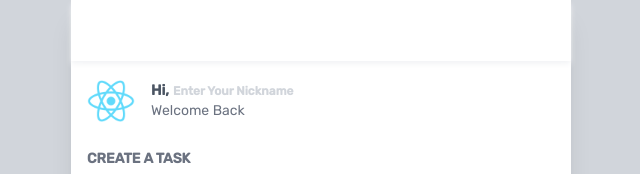
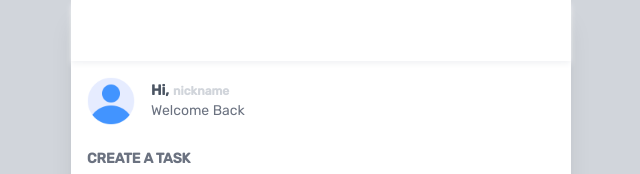
Before and after one commit to Yurex12/todo-app, a React (Create React App) app: page / in a window 1280 px wide. Shown: the top 174 px of the page, without its empty margins (319-959 px from the left). Built offline with nearby package versions, Linux system fonts and the light colour scheme; some icons are missing.

Commit message:
little changes

```diff
--- a/public/index.html
+++ b/public/index.html
@@ -27,7 +27,6 @@
     <title>Todo App</title>
   </head>
   <body>
-    <!-- <img src="user.png" alt="pic" /> -->
     <noscript>You need to enable JavaScript to run this app.</noscript>
     <div id="root"></div>
     <!--
--- a/src/components/User.jsx
+++ b/src/components/User.jsx
@@ -10,8 +10,7 @@ function User() {
   return (
     <div className='flex items-center gap-x-4 px-4 py-4'>
       <div className='w-12 h-12'>
-        {/* <img src='illustration.jpg' alt='hi' /> */}
-        <img src='logo512.png' alt='' className='w-full h-full' />
+        <img src='user.png' alt='' className='w-full h-full' />
       </div>
 
       <div className='flex-1 flex flex-col'>
@@ -19,8 +18,8 @@ function User() {
           <span> Hi,</span>
           <input
             type='text'
-            className='w-32 sm:w-1/2 border-0 capitalize placeholder:text-[12px] placeholder:text-gray-300 px-1'
-            placeholder='enter your nickname'
+            className='w-32 sm:w-1/2 border-0 placeholder:text-[12px] placeholder:text-gray-300 px-1'
+            placeholder='nickname'
             value={name}
             onChange={handleSetName}
           />
--- a/src/contexts/TodoContext.js
+++ b/src/contexts/TodoContext.js
@@ -5,7 +5,6 @@ import {
   useEffect,
   useMemo,
 } from 'react';
-import { useLocalStorage } from '../hooks/useLocalStorage';
 
 const TodoContext = createContext();
 
```
